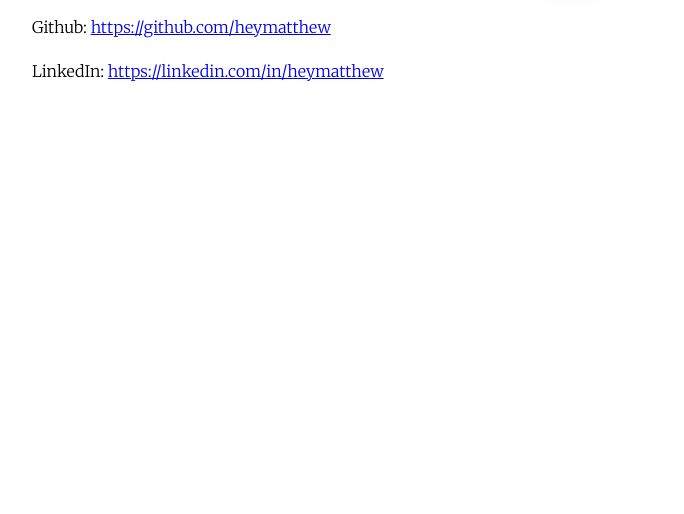
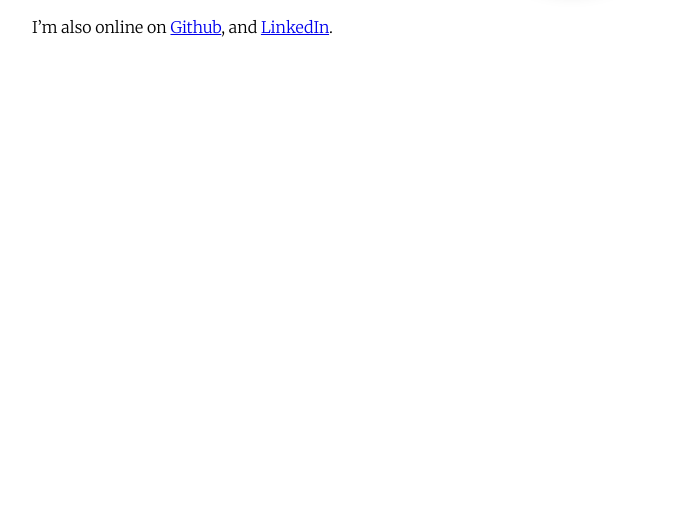
Before and after one commit to heymatthew/matthew.nz, a plain HTML site: page index.html in a window 1280 px wide. Shown: the part 286-800 px from the top of the page, without its empty margins (296-980 px from the left). Drawn offline with Linux system fonts and the light colour scheme.

Commit message:
Hot off the press

```diff
--- a/index.html
+++ b/index.html
@@ -1,7 +1,7 @@
 <!DOCTYPE html>
 <html>
 <head>
-	<meta name="generator" content="Hugo 0.139.3">
+	<meta name="generator" content="Hugo 0.139.4">
     <meta name="viewport" content="width=device-width, initial-scale=1.0" />
 
         <link rel="stylesheet" href="/styles.min.1afa3bd7f8d11c3c1a44e553da801de0141fa8cb690389c6a2477e9012f5a0d3.css" integrity="sha256-Gvo71/jRHDwaROVT2oAd4BQfqMtpA4nGokd&#43;kBL1oNM=" crossorigin="anonymous">
@@ -12,8 +12,9 @@
     <img class="avatar" src="https://gravatar.com/avatar/d1ac73f110417a8895c9e76d13ba59b23aa970084815e0303793e2e4cadb549b?s=300">
     <h1>Matthew Gray</h1>
     <p>Kia ora. My name is Matthew and I live in New Zealand. I use this blog to refine my thinking through writing.</p>
-<p>Github: <a href="https://github.com/heymatthew">https://github.com/heymatthew</a></p>
-<p>LinkedIn: <a href="https://linkedin.com/in/heymatthew">https://linkedin.com/in/heymatthew</a></p>
+<p>I&rsquo;m also online on
+<a href="https://github.com/heymatthew">Github</a>,
+and <a href="https://linkedin.com/in/heymatthew">LinkedIn</a>.</p>
 
 </body>
 </html>
```
